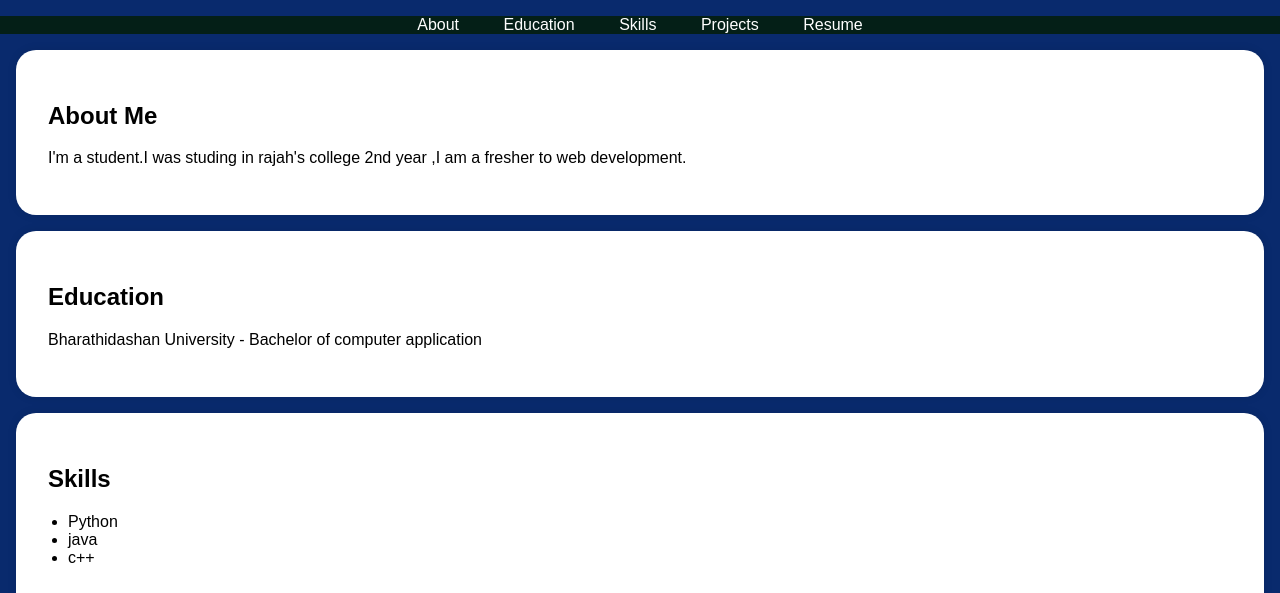
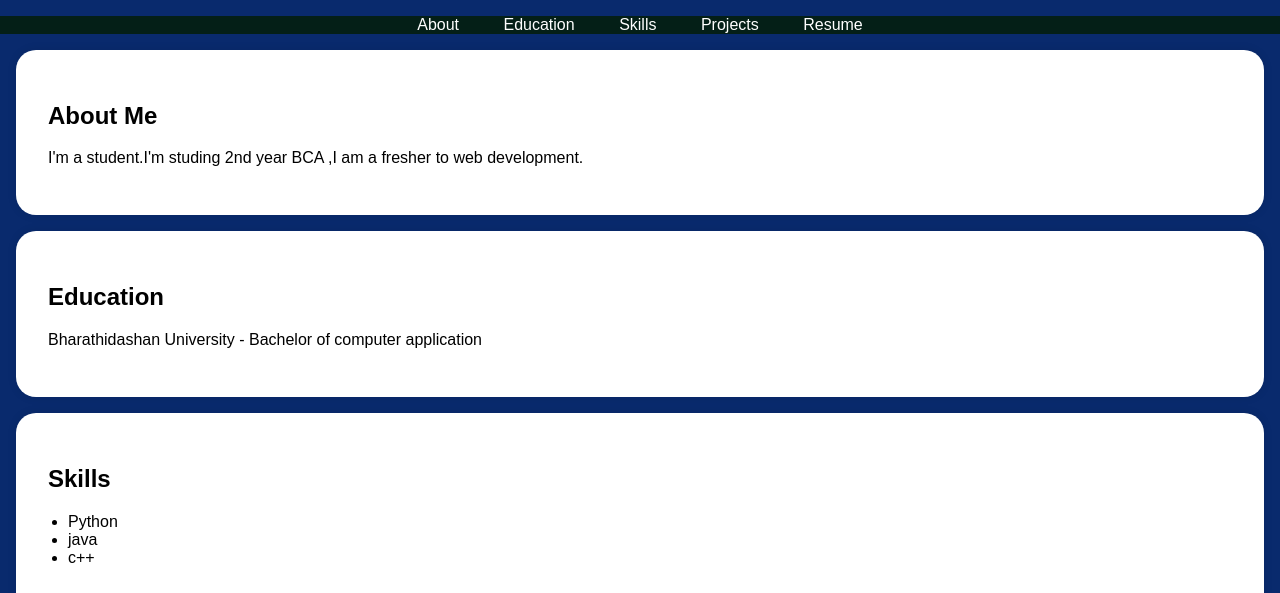
Before and after one commit to Naveendran-alt/naveendran.github.io, a plain HTML site: page index.html in a window 1280 px wide. Shown: the part 197-790 px from the top of the page. Drawn offline with Linux system fonts and the light colour scheme.

Commit message:
Update index.html

```diff
--- a/index.html
+++ b/index.html
@@ -115,7 +115,7 @@
     <section id="about">
         <div class="section-content">
             <h2>About Me</h2>
-            <p>I'm a student.I was studing in rajah's college 2nd year ,I am a fresher to web development. </p>
+            <p>I'm a student.I'm studing 2nd year BCA ,I am a fresher to web development. </p>
 
         </div>
     </section>
```
